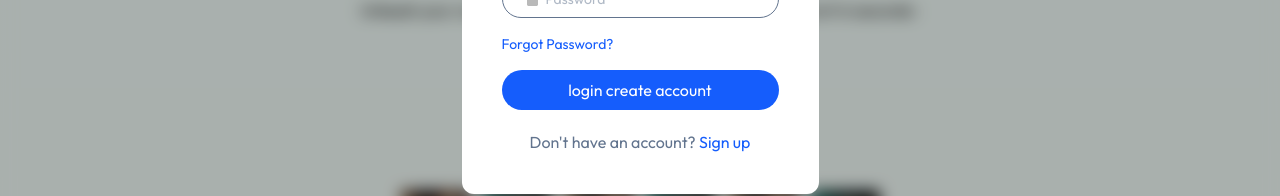
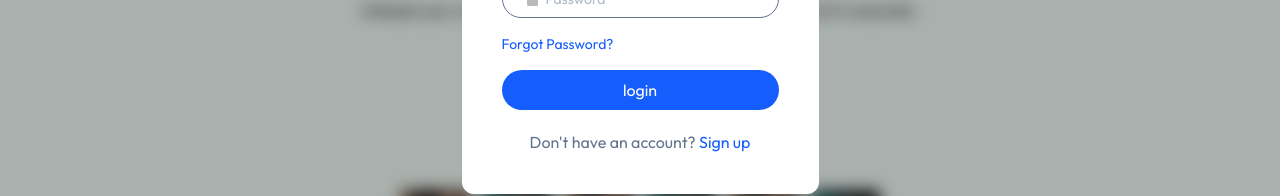
Before and after one commit to grwt/Imagify, a React (Vite) app in the folder client/: page / in a window 1280 px wide. Both pictures are taken after a click on the button "Login". Shown: the part 394-590 px from the top of the page. Built offline with nearby package versions, Linux system fonts and the light colour scheme; no server answers.

Commit message:
fixes typos

```diff
--- a/client/src/components/Login.jsx
+++ b/client/src/components/Login.jsx
@@ -83,7 +83,7 @@ const Login = () => {
 
         <p className='text-sm text-blue-600 my-4 cursor-pointer'>Forgot Password?</p>
 
-        <button className='bg-blue-600 w-full text-white py-2 rounded-full'> {state==='Login' ? 'login': 'create account'} create account</button>
+        <button className='bg-blue-600 w-full text-white py-2 rounded-full'> {state==='Login' ? 'login': 'create account'} </button>
 
 
         {state=='Login' ? <p className='mt-5 text-center'>Don't have an account? <span className='text-blue-600 cursor-pointer' onClick={()=>setState('Sign Up')}>Sign up</span></p>
```
